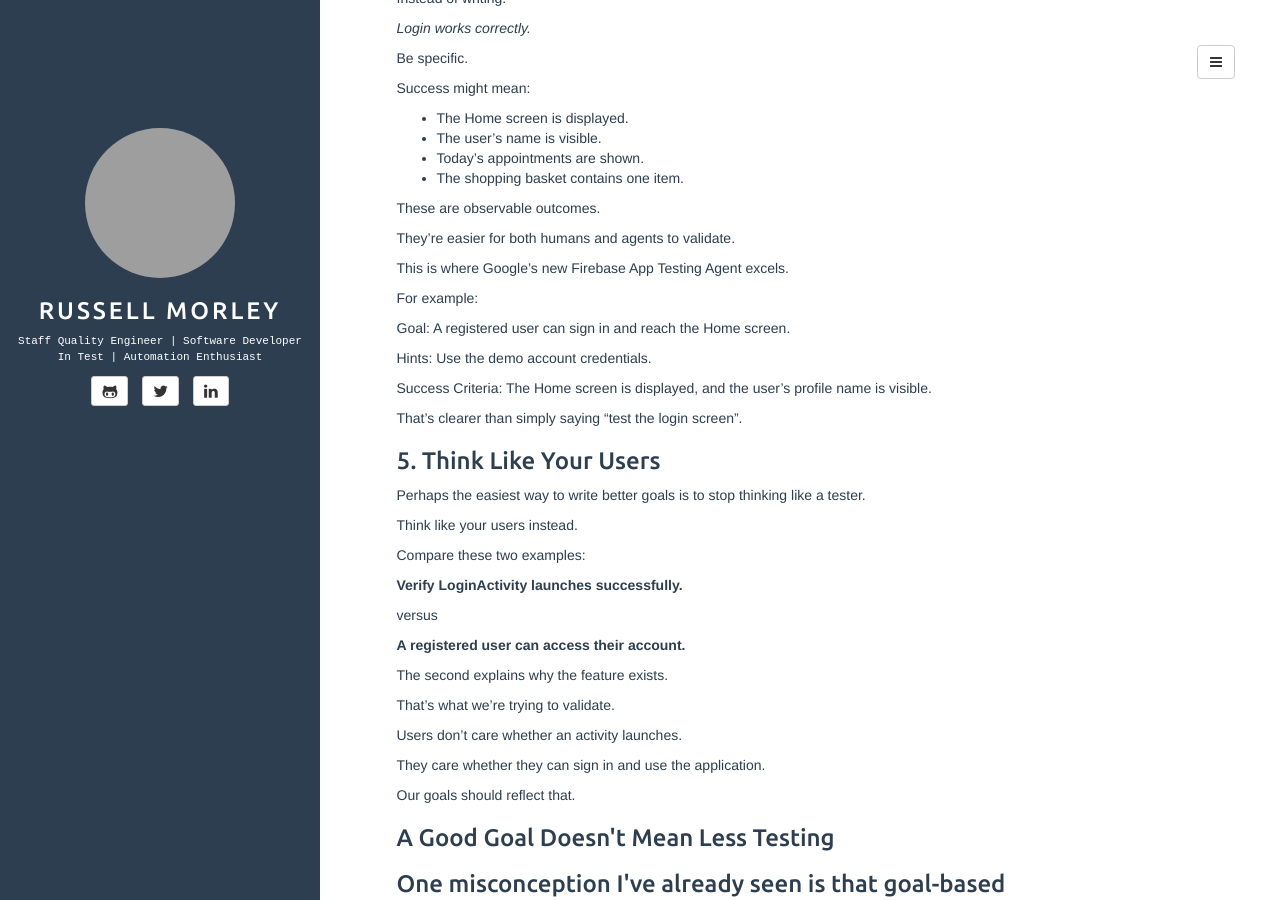
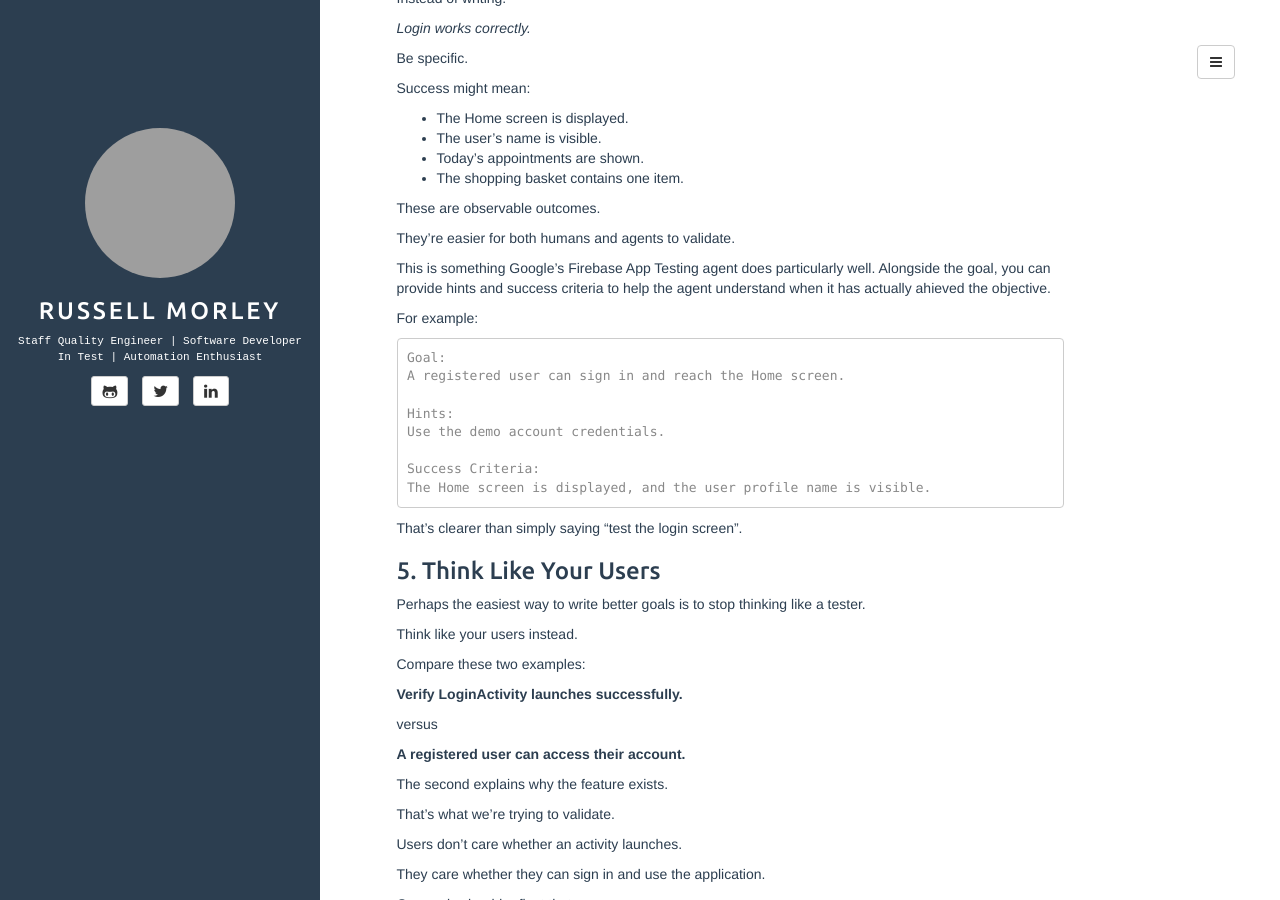
Before and after one commit to Rusty84/Rusty84.github.io, a Jekyll site: the page built from _posts/2026-07-02-gbat3.md, in a window 1280 px wide and 900 px high, scrolled down 2244 px. Built offline with Jekyll 4.4.1, drawn with Linux system fonts in a browser that asks for light colours; comment, search, counter and statistics services are not loaded; grey boxes are pictures that could not be loaded.

Commit message:
Add files via upload

````diff
--- a/_posts/2026-07-02-gbat3.md
+++ b/_posts/2026-07-02-gbat3.md
@@ -124,10 +124,12 @@ These are observable outcomes.
 
 They're easier for both humans and agents to validate.
 
-This is where Google's new Firebase App Testing Agent excels.
+This is something Google's Firebase App Testing agent does particularly well. Alongside the goal, you can provide hints
+and success criteria to help the agent understand when it has actually ahieved the objective.
 
 For example:
 
+```console
 Goal:
 A registered user can sign in and reach the Home screen.
 
@@ -135,8 +137,8 @@ Hints:
 Use the demo account credentials.
 
 Success Criteria:
-The Home screen is displayed, and the user's profile name is visible.
-
+The Home screen is displayed, and the user profile name is visible.
+```
 
 That's clearer than simply saying "test the login screen".
 
````
